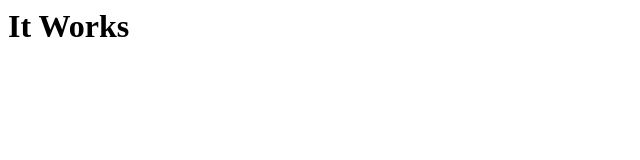
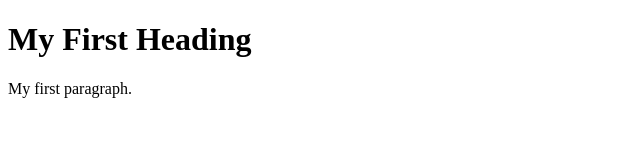
Before and after one commit to filonenko-mikhail/gamebotweb, a plain HTML site: page index.html in a window 1280 px wide. Shown: the whole page, without its empty margins (0-640 px from the left). Drawn offline with Linux system fonts and the light colour scheme.

Commit message:
Update index.html

```diff
--- a/index.html
+++ b/index.html
@@ -1 +1,12 @@
-<h1>It Works</h1>
+<!DOCTYPE html>
+<html>
+<head>
+  <script src="https://telegram.org/js/telegram-web-app.js"></script>
+</head>
+<body>
+
+<h1>My First Heading</h1>
+<p>My first paragraph.</p>
+
+</body>
+</html>
```
